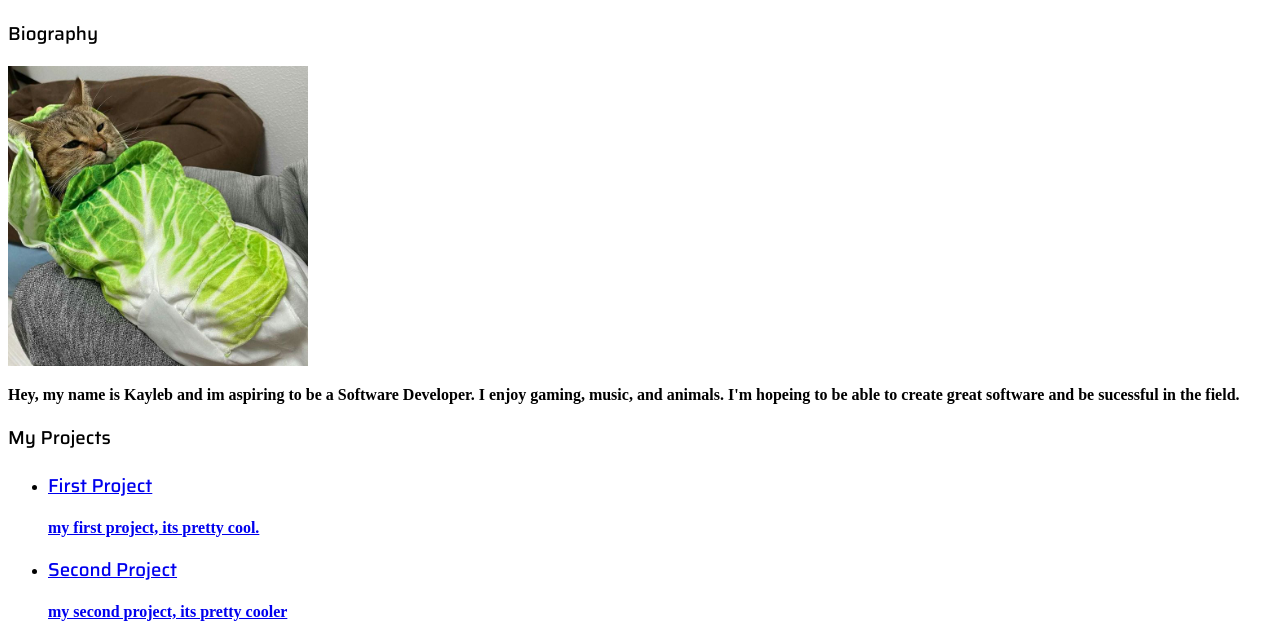
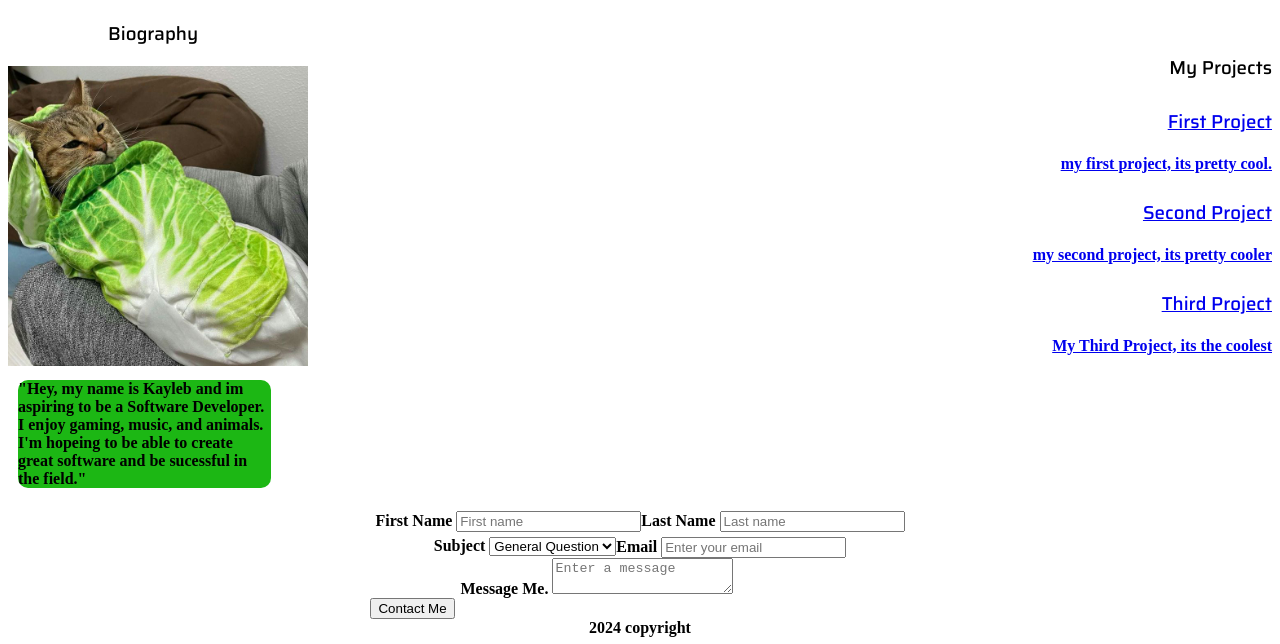
Before and after one commit to Stray-KB/Personal-Portfolio, a plain HTML site: page index.html in a window 1280 px wide. Shown: the part 156-800 px from the top of the page. Drawn offline with Linux system fonts and the light colour scheme; a web font is replaced by a local one.

Commit message:
finished CSS (still a heavy WIP)

```diff
--- a/index.html
+++ b/index.html
@@ -26,14 +26,11 @@
 
         <!-- I dont have any professial images i can use, but as soon as i get one ill replace them -->
         <section id="bio">
-            <div class="bio-card">
+            <div class="bio-content">
                 <h3>Biography</h3>
                 <img src="images/3f04cd0e138cc716680962bf096ac8b3.jpg" alt="me" width="300px" height="300px" />
-            </div>
-
-            <div class="bio-text">
-                <p>Hey, my name is Kayleb and im aspiring to be a Software Developer. I enjoy gaming, music, and
-                    animals. I'm hopeing to be able to create great software and be sucessful in the field.</p>
+                <p>"Hey, my name is Kayleb and im aspiring to be a Software Developer. I enjoy gaming, music, and
+                    animals. I'm hopeing to be able to create great software and be sucessful in the field."</p>
             </div>
         </section>
 
@@ -43,7 +40,7 @@
 
         <section id="contact">
             <form method="POST" class="contact-form">
-                <div class="input-row">
+                <div class="name">
                     <div class="input-group">
                         <label for="first-name">First Name</label>
                         <input id="first-name" type="text" placeholder="First name" required/>
@@ -54,7 +51,7 @@
                     </div>
                 </div>
 
-                <div class="input-row">
+                <div class="subject-email">
                     <div class="input-group">
                        <label for="subject">Subject</label>
                        <select id="subject">
@@ -69,7 +66,7 @@
                     </div>
                 </div>
 
-                <div class="input-group">
+                <div class="message-me">
                     <label for="message">Message Me.</label>
                     <textarea id="message" name="message" placeholder="Enter a message" required></textarea>
                 </div>
--- a/index.js
+++ b/index.js
@@ -19,6 +19,7 @@ const projects = [
 const projectList = document.createElement("ul");
 
 projects.forEach(function (project) {
+
   const listItem = document.createElement("li");
   listItem.className = "project";
 
--- a/styles.css
+++ b/styles.css
@@ -39,3 +39,58 @@ nav ul li a:hover {
   color: rgb(255, 255, 167);
   text-decoration: underline;
 }
+
+/* upper portion */
+
+.bio-content h3 {
+  margin-left: 100px;
+  text-align: left;
+}
+
+.bio-content p {
+  max-width: 20%;
+  margin: 10px;
+  background-color: rgb(28, 183, 20);
+  background-size: auto;
+  border-radius: 10px;
+}
+
+#projects{
+  text-align: right;
+  transform: translateY(-460px);
+}
+
+#projects h3 {
+  margin-top: 25px;
+}
+
+ul {
+  list-style-type: none;
+  margin: 0;
+  padding: 0;
+}
+
+#contact {
+  margin-top: -325px;
+  display: flex;
+  justify-content: center;
+}
+
+.name {
+  margin: 5px;
+  display: flex;
+  justify-content: center;
+}
+
+.subject-email{
+  display: flex;
+  justify-content: center;
+}
+
+.message-me {
+  margin-left: 90px;
+}
+
+footer {
+  text-align: center;
+}
```
